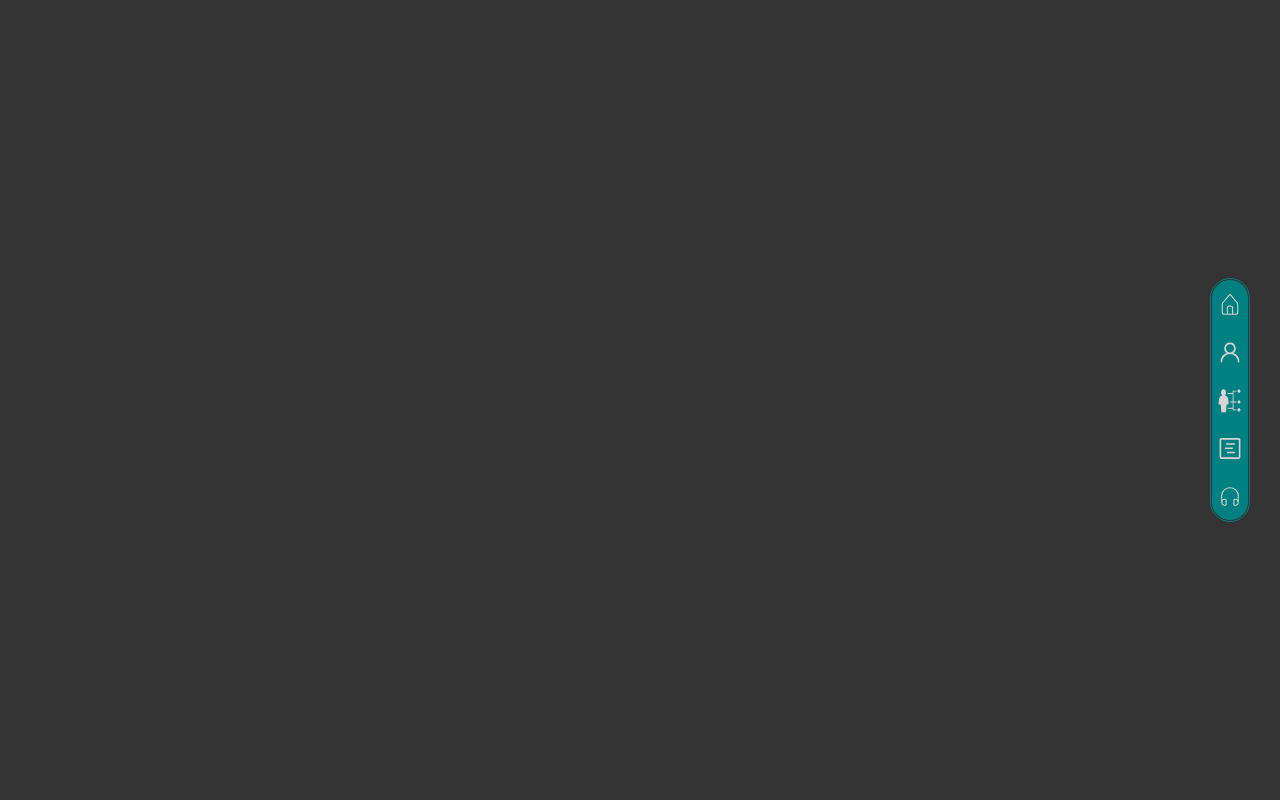
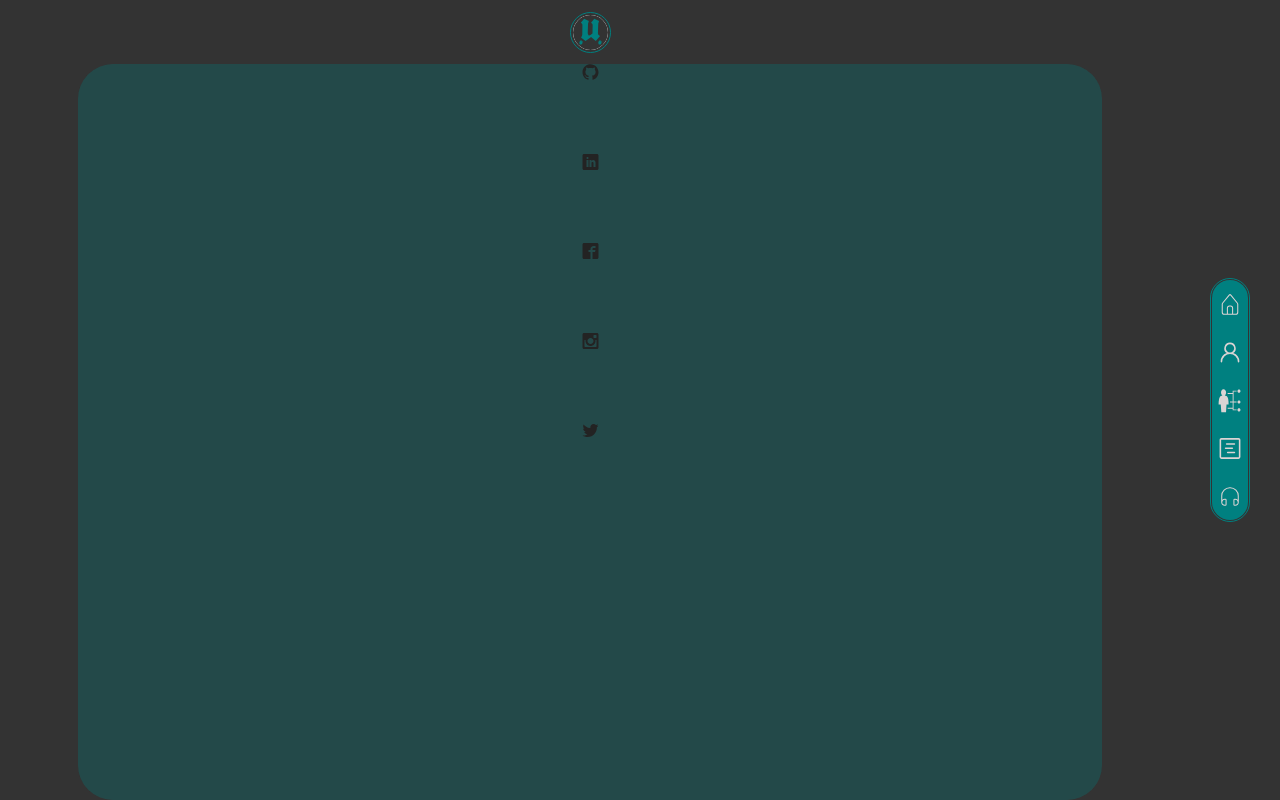
Before and after one commit to ysahih/Portfolio, a Next.js app in the folder my-app/: page / in a window 1280 px wide. Built offline with nearby package versions, Linux system fonts and the light colour scheme.

Commit message:
add: social media icons

```diff
--- a/my-app/app/Components/Header.tsx
+++ b/my-app/app/Components/Header.tsx
@@ -1,8 +1,42 @@
+import Image from "next/image";
+import { ImGithub } from "react-icons/im";
+import { ImLinkedin } from "react-icons/im";
+import { ImTwitter } from "react-icons/im";
+import { ImFacebook2 } from "react-icons/im";
+import { ImInstagram } from "react-icons/im";
+
+
+
+
+
+import { PiDotsThreeOutlineLight } from "react-icons/pi";
+
+
 const Header = ()=>{
     return (
+        <>
         <div className="header">
-
+            <div className="logo">
+                <Image
+                    className="logoIcon"
+                    src="/ucefLogo.svg"
+                    width={35}
+                    height={35}
+                    alt="ucef"
+                />
+            </div>
+            <div className="options">
+                <PiDotsThreeOutlineLight className="Oicon"/>
+            </div>
         </div>
+        <div className="infos">
+            <ImGithub    className="socials"/>
+            <ImLinkedin  className="socials"/>
+            <ImFacebook2 className="socials" />
+            <ImInstagram className="socials" />
+            <ImTwitter   className="socials"/>
+        </div>
+        </>
     );
 }
 
--- a/my-app/app/globals.css
+++ b/my-app/app/globals.css
@@ -9,9 +9,10 @@
 
 :root {
   --sections:  #008080;
+  --background: #333333;
   --text : rgb(219, 212, 212);
-  --background: #333333;
   background-color: var(--background);
+
 }
 
 
@@ -88,7 +89,101 @@
 
 
 
+  /*---: */
+
+  .header{
+    display: flex;
+    justify-content: space-around;
+    gap: 40%;
+    height: 8vh;
+    min-height: 60px;
+    align-items: center;
+
+  }
+
+  .Oicon{
+    color: var(--text);
+    width: 35px;
+    height: 25px;
+  }
+
+  .logoIcon{
+    background-color: transparent;
+    border-radius: 50%;
+    outline: var(--sections) solid 1px;
+    outline-offset: 2px;
+
+  }
+
+  .options{
+    display: flex;
+    justify-content: center;
+    align-items: center;
+    width: 35px;
+    height: 35px;
+    border-radius: 50%;
+    transition: background-color 0.5s ease-in-out;
+    transition: transform 0.3s ease-in-out;
+  }
+
+  .options:hover {
+    transform: scale(1.2) rotate(-15deg);
+    background-color: var(--sections);
+    box-shadow: 0 0 14px rgba(0, 0, 0, 0.5);
+  }
+
+  .options:before {
+    content: "";
+    position: absolute;
+    width: 100%;
+    height: 20%;
+    bottom: 0;
+    left: 0;
+    background-color: #ffffff;
+    border-radius: 50%;
+    transform-origin: bottom center;
+    transform: scaleY(0);
+    transition: transform 0.3s ease-in-out;
+  }
+
+  .options:hover:before {
+    transform: scaleY(1);
+  }
+
+
+  .infos{
+    display: flex;
+    flex-direction: column;
+    /* justify-content: space; */
+    gap: 10%;
+    align-items: center;
+    height: 92vh;
+    border-radius: 35px;
+    width: 50px;
+    /* background-color: red; */
+    width: 80vw;
+    margin: 0px auto;
+    background-color: #008080;
+    opacity: 0.3;
+    filter: brightness(100%);
+    backdrop-filter: blur(8px);
+  }
+
+    .socials{
+      width: 35px;
+    }
+
+
+
+
+
+
+
+/* media */
 @media (min-width: 512px) {
+  .options{
+    display: none;
+  }
     .navContainer {
       position: static;
       bottom: auto;
--- a/my-app/app/page.tsx
+++ b/my-app/app/page.tsx
@@ -48,9 +48,10 @@ const NavBar = () =>{
   //  }, []);
 
   return (
+    <>
     <div className="navContainer">
       <ul className="navbar">
-        <li><a className="section flex" href="#welcome-">
+        <li><a className="section flex" href="#welcome-page">
             <CiHome className="Picon"/>  <span>Home</span></a>
         </li>
 
@@ -71,8 +72,9 @@ const NavBar = () =>{
         </li>
       </ul>
       {/* <Home/> */}
-      <Header/>
     </div>
+    <Header/>
+    </>
 
 
 
```
Also changed, not shown: my-app/public/image.jpeg (added), my-app/public/ucefLogo.svg (added).
